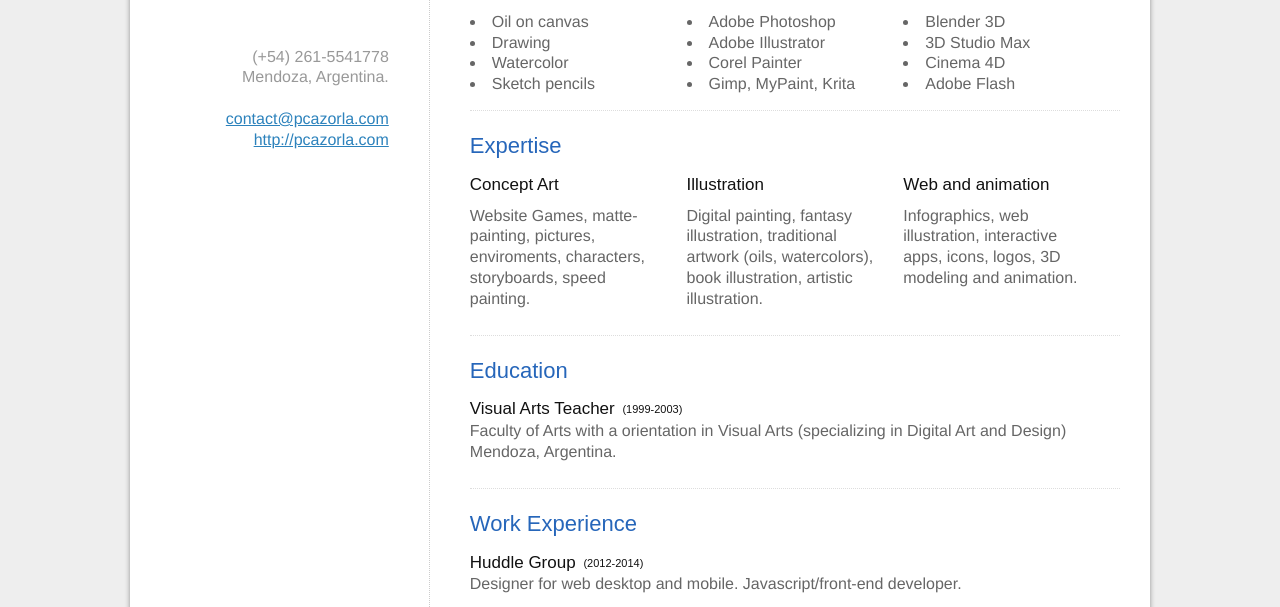
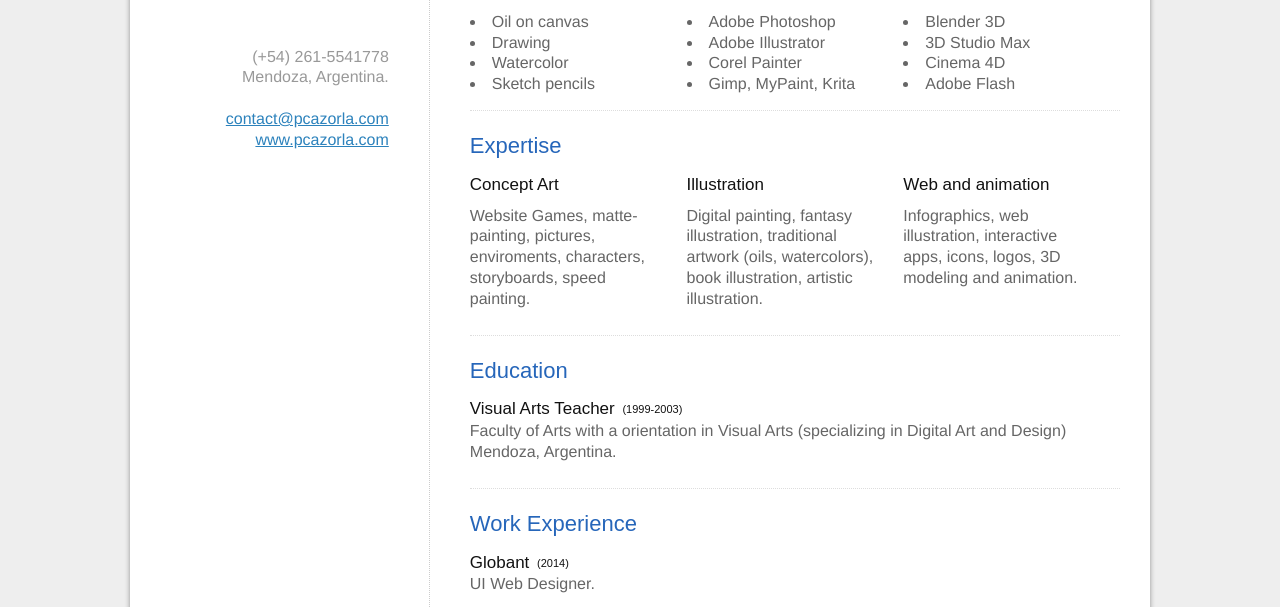
Before and after one commit to pablocazorla/CV, a plain HTML site: page en.html in a window 1280 px wide. Shown: the part 310-917 px from the top of the page. Drawn offline with Linux system fonts and the light colour scheme.

Commit message:
update-19-11-2014

```diff
--- a/en.html
+++ b/en.html
@@ -20,7 +20,7 @@
 						(+54) 261-5541778<br/>
 						Mendoza, Argentina.<br/><br/>
 						<a href="mailto:contact@pcazorla.com" title="Contact Me" target="_blank">contact@pcazorla.com</a><br/>
-						<a href="http://www.pcazorla.com" title="My Portfolio" target="_blank">http://pcazorla.com</a>
+						<a href="http://www.pcazorla.com" target="_blank">www.pcazorla.com</a>
 					</p>
 				</div>
 			</div>
@@ -76,6 +76,8 @@ book illustration, artistic illustration.</p>
 					</div>
 					<div class="section work">
 						<h2>Work Experience</h2>
+						<h3>Globant <time>(2014)</time></h3>
+						<p>UI Web Designer.</p>
 						<h3>Huddle Group <time>(2012-2014)</time></h3>
 						<p>Designer for web desktop and mobile. Javascript/front-end developer.</p>
 						<h3>MercadoLibre <time>(2010-2012)</time></h3>
```
Also changed, not shown: es.html (+3 -1 lines).
